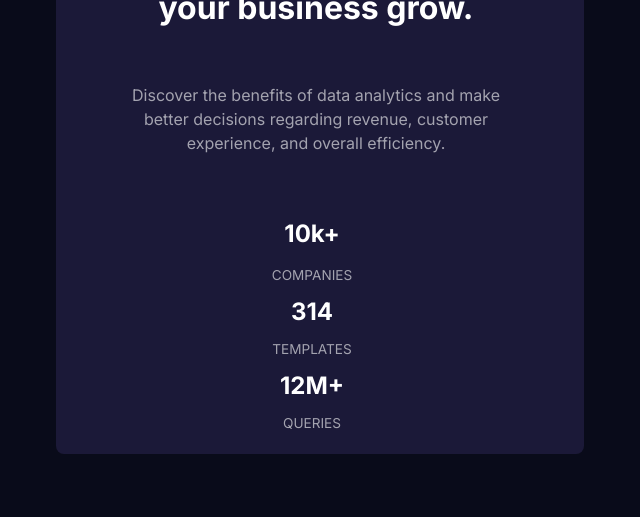
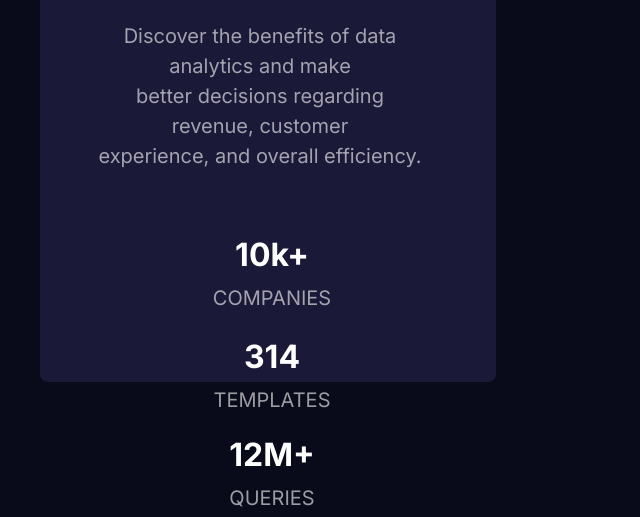
Before and after one commit to devfelpSs/stats-preview-card-component-main, a plain HTML site: page index.html in a window 1280 px wide. Shown: the part 794-1311 px from the top of the page, without its empty margins (0-640 px from the left). Drawn offline with Linux system fonts and the light colour scheme.

Commit message:
almost done

```diff
--- a/css/style.css
+++ b/css/style.css
@@ -18,7 +18,6 @@
 
 body {
     background-color: var(--VeryDarkBlue);
-    height: 100%;
     align-items: center;
     align-content: center;
 }
@@ -87,7 +86,6 @@ body {
 }
 
 
-
 .grid {
     display: grid;
     grid-template-columns: 1fr 1fr 1fr;
@@ -107,6 +105,7 @@ body {
     padding-bottom: 1vh;
 }
 
+
 #item-2 {
     grid-column-start: 1;
     grid-column-end: 1;
@@ -117,6 +116,7 @@ body {
     font-size: 1.7vh;
 }
 
+
 #item-3 {
     grid-column-start: 2;
     grid-column-end: 2;
@@ -126,6 +126,8 @@ body {
     font-size: 3vh;
     font-weight: 600;
 }
+
+
 
 #item-4 {
     grid-column-start: 2;
@@ -164,13 +166,14 @@ body {
         align-items: center;
         box-sizing: border-box;
         flex-direction: column;
-        left: 7vh;
+        position: relative;
+        left: -38vh;
         height: 140vh;
         justify-content: center;
         background-color: var(--DarkDesaturatedBlue);
         border-radius: 1vh;
-        width: 66vh;
-        margin: 16vh 0;
+        width: 57vh;
+        margin: 7vh 43vh;
     }
 
     .text {
@@ -182,24 +185,25 @@ body {
     }
 
     .title {
-        font-size: 4vh;
+        font-size: 4.5vh;
         padding-bottom: 4vh;
         color: var(--White);
         position: relative;
         top: 8vh;
-        right: 10vh;
+        right: 14vh;
         text-align: center;
     }
 
     .mainText {
-        font-size: 2vh;
+        font-size: 2.5vh;
         padding-bottom: 10vh;
         color: var(--SlightlyWhite);
         line-height: 1.5;
         position: relative;
         top: 11vh;
-        right: 10vh;
+        left: 7vh;
         text-align: center;
+        width: 41vh;
     }
 
     .photo {
@@ -223,7 +227,7 @@ body {
         position: absolute;
         left: 0;
         top: 0;
-        width: 66vh;
+        width: 57vh;
         height: 38vh;
         opacity: 0.5;
         border-bottom-right-radius: 1vh;
@@ -233,16 +237,17 @@ body {
     .grid {
         display: grid;
         grid-template-columns: 1fr;
-        grid-template-rows: repeat(8, 1fr);
+        grid-template-rows: repeat(3, 1fr);
         font-style: var(--lexend);
         width: 32vh;
         position: relative;
         top: 9vh;
-        left: 16vh;
+        left: 13vh;
         text-align: center;
         align-items: center;
         align-content: center;
         justify-content: center;
+        grid-row-gap: 1.5vh;
     }
 
     #item-1 {
@@ -251,9 +256,15 @@ body {
         grid-row-start: 1;
         grid-row-end: 2;
         color: var(--White);
-        font-size: 3vh;
+        font-size: 4vh;
         font-weight: 600;
-        padding-bottom: 1vh;
+    }
+
+    .comp {
+        color: var(--SlightlyWhite);
+        text-transform: uppercase;
+        font-weight: 200;
+        font-size: 2.5vh;
     }
 
     #item-2 {
@@ -261,51 +272,34 @@ body {
         grid-column-end: 1;
         grid-row-start: 2;
         grid-row-end: 3;
+        color: var(--White);
+        font-size: 4vh;
+        font-weight: 600;
+    }
+    .tmp {
         color: var(--SlightlyWhite);
+        font-weight: 200;
+        font-size: 2.5vh;
         text-transform: uppercase;
-        font-size: 1.7vh;
     }
 
     #item-3 {
-        column-gap: 1vh;
         grid-column-start: 1;
         grid-column-end: 1;
         grid-row-start: 3;
         grid-row-end: 4;
         color: var(--White);
-        font-size: 3vh;
+        font-size: 4vh;
         font-weight: 600;
+        text-transform: uppercase;
     }
 
-    #item-4 {
-        grid-column-start: 1;
-        grid-column-end: 1;
-        grid-row-start: 4;
-        grid-row-end: 5;
+    .query {
         color: var(--SlightlyWhite);
-        text-transform: uppercase;
-        font-size: 1.7vh;
+        font-weight: 200;
+        font-size: 2.5vh;
     }
 
-    #item-5 {
-        grid-column-start: 1;
-        grid-column-end: 1;
-        grid-row-start: 5;
-        grid-row-end: 6;
-        color: var(--White);
-        font-size: 3vh;
-        font-weight: 600;
-    }
-
-    #item-6 {
-        grid-column-start: 1;
-        grid-column-end: 1;
-        grid-row-start: 6;
-        grid-row-end: 7;
-        color: var(--SlightlyWhite);
-        text-transform: uppercase;
-        font-size: 1.7vh;
-    }
 }
 
 
--- a/index.html
+++ b/index.html
@@ -21,12 +21,9 @@
           experience, and overall efficiency.</p>
 
         <div class="grid">
-        <p id="item-1">10k+</p>
-        <p id="item-2">companies</p>
-        <p id="item-3">314</p>
-        <p id="item-4">templates</p>
-        <p id="item-5">12M+</p>
-        <p id="item-6">queries</p>
+        <p id="item-1">10k+ <br><span class="comp">companies</span></p>
+        <p id="item-2">314<br><span class="tmp">templates</span></p>
+        <p id="item-3">12M+<br><span class="query">queries</span></p>
       </div>
 
     <div class="photo">
```
